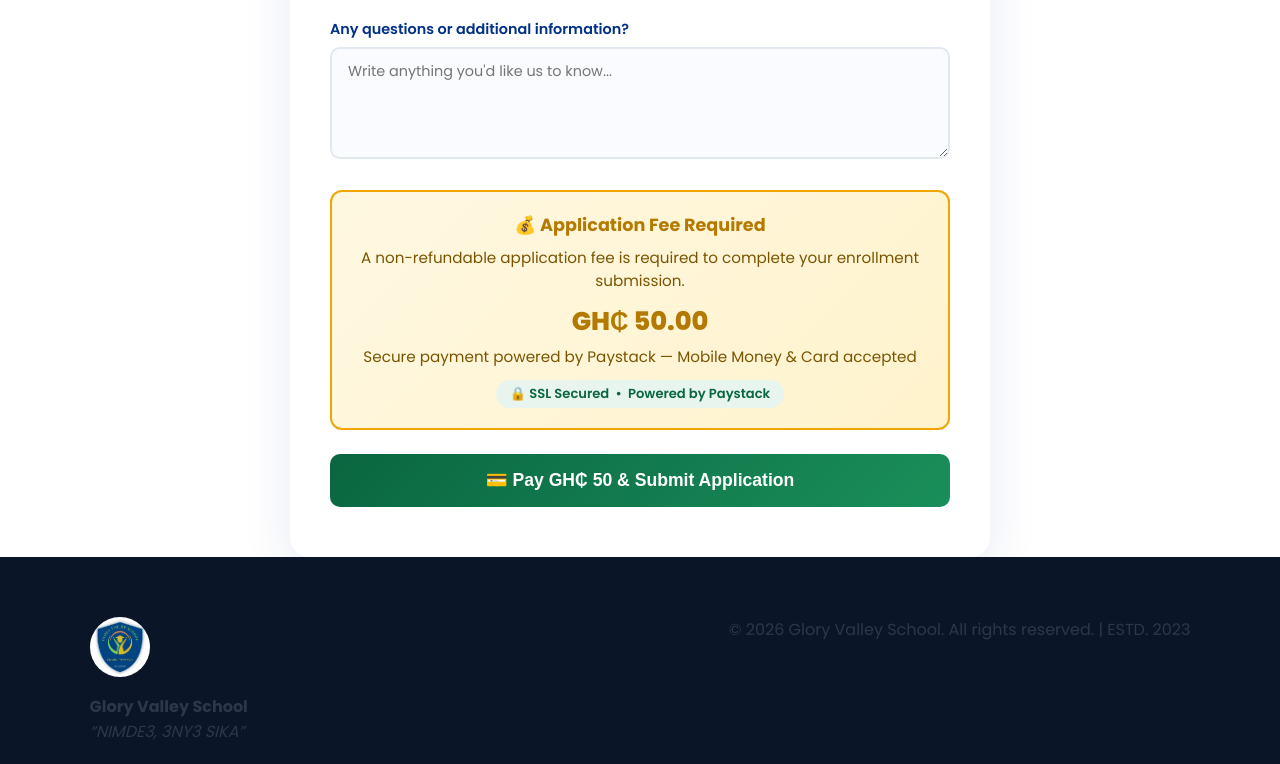
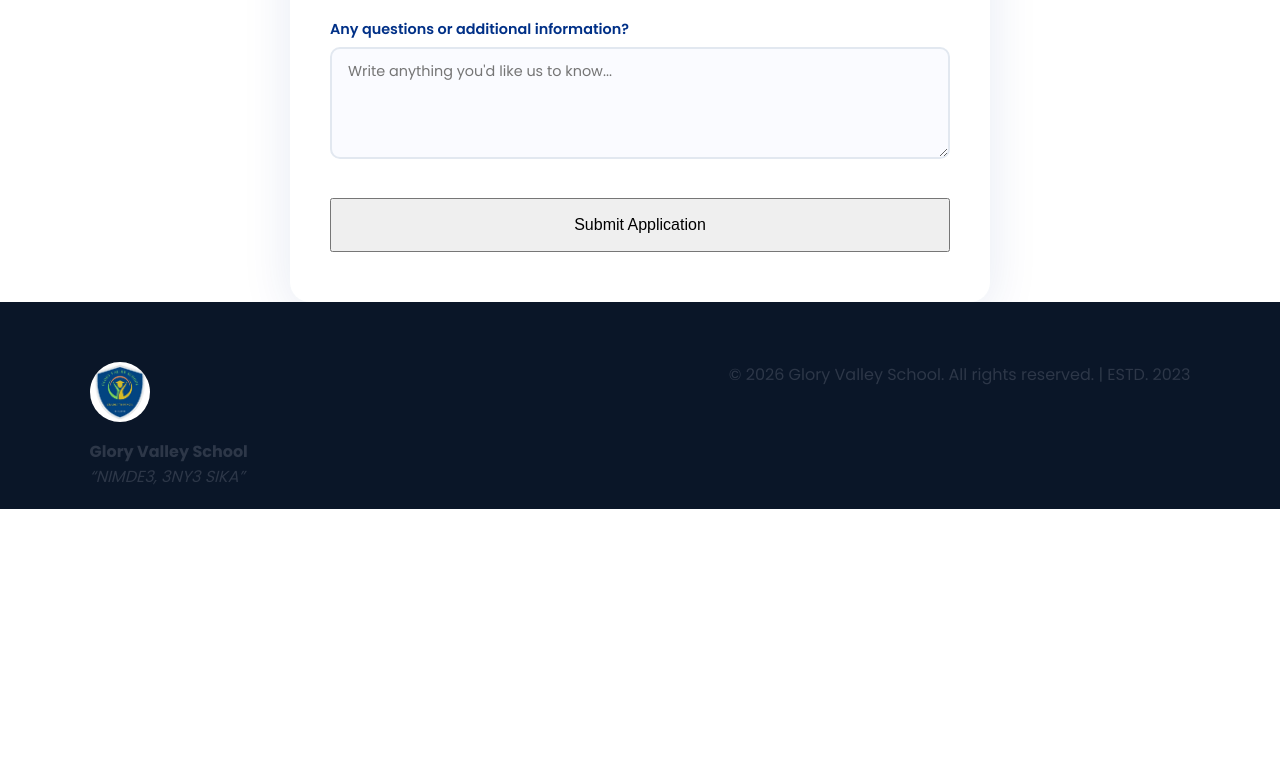
Before and after one commit to Nana-996/gloryvalley-website, a plain HTML site: page join.html in a window 1280 px wide. Shown: the part 1646-2410 px from the top of the page. After the commit the page ends 2155 px from the top, so only its background shows below. Drawn offline with Linux system fonts and the light colour scheme.

Commit message:
Remove Paystack - restore clean enrollment form with simple submit
Removed payment section and related JavaScript for Paystack integration.

```diff
--- a/join.html
+++ b/join.html
@@ -6,89 +6,11 @@
   <title>Join Us – Glory Valley School</title>
   <link rel="stylesheet" href="style.css"/>
   <link href="https://fonts.googleapis.com/css2?family=Poppins:wght@300;400;600;700;800&display=swap" rel="stylesheet"/>
-  <script src="https://js.paystack.co/v1/inline.js"></script>
   <script>
-    // Redirect to Netlify version if not on netlify.app (Netlify Forms only work on Netlify hosting)
     if (!window.location.hostname.includes('netlify.app') && !window.location.hostname.includes('localhost')) {
       window.location.replace('https://gloryvalleyschool.netlify.app/join');
     }
   </script>
-  <style>
-    .payment-notice {
-      background: linear-gradient(135deg, #fff8e1, #fff3cd);
-      border: 2px solid #f0a500;
-      border-radius: 12px;
-      padding: 20px 24px;
-      margin: 24px 0;
-      text-align: center;
-    }
-    .payment-notice h3 {
-      color: #b47a00;
-      margin: 0 0 8px;
-      font-size: 1.1rem;
-    }
-    .payment-notice p {
-      color: #7a5500;
-      margin: 0;
-      font-size: 0.95rem;
-    }
-    .payment-notice .fee-amount {
-      font-size: 1.6rem;
-      font-weight: 800;
-      color: #b47a00;
-      display: block;
-      margin: 10px 0 4px;
-    }
-    .pay-btn {
-      background: linear-gradient(135deg, #0a6640, #1a8f5a);
-      color: #fff;
-      border: none;
-      border-radius: 10px;
-      padding: 16px 40px;
-      font-size: 1.1rem;
-      font-weight: 700;
-      cursor: pointer;
-      width: 100%;
-      margin-top: 10px;
-      transition: opacity 0.2s;
-      display: flex;
-      align-items: center;
-      justify-content: center;
-      gap: 10px;
-    }
-    .pay-btn:hover { opacity: 0.88; }
-    .pay-btn:disabled { opacity: 0.5; cursor: not-allowed; }
-    .payment-badge {
-      display: inline-block;
-      background: #e8f5ee;
-      color: #0a6640;
-      border-radius: 20px;
-      padding: 4px 14px;
-      font-size: 0.82rem;
-      font-weight: 600;
-      margin-top: 12px;
-    }
-    #payment-status-msg {
-      display: none;
-      margin-top: 12px;
-      padding: 12px 18px;
-      border-radius: 8px;
-      font-weight: 600;
-      font-size: 0.95rem;
-    }
-    #payment-status-msg.success {
-      background: #d4edda;
-      color: #155724;
-      border: 1px solid #c3e6cb;
-      display: block;
-    }
-    #payment-status-msg.error {
-      background: #f8d7da;
-      color: #721c24;
-      border: 1px solid #f5c6cb;
-      display: block;
-    }
-  </style>
 </head>
 <body>
   <!-- NAVBAR -->
@@ -115,10 +37,8 @@
 
   <!-- ENROLLMENT FORM -->
   <section class="join-form-section">
-    <form name="enrollment" method="POST" data-netlify="true" class="join-form" id="enrollmentForm">
+    <form name="enrollment" method="POST" data-netlify="true" class="join-form">
       <input type="hidden" name="form-name" value="enrollment" />
-      <input type="hidden" name="paystack_reference" id="paystackRef" value="" />
-      <input type="hidden" name="payment_status" id="paymentStatus" value="" />
 
       <h2 class="form-section-title">&#128106; Parent / Guardian Information</h2>
       <div class="form-grid">
@@ -148,7 +68,7 @@
         </div>
         <div class="form-group form-group-full">
           <label>Email Address *</label>
-          <input type="email" name="email" id="parentEmail" placeholder="yourname@email.com" required/>
+          <input type="email" name="email" placeholder="yourname@email.com" required/>
         </div>
       </div>
 
@@ -195,20 +115,7 @@
         </div>
       </div>
 
-      <!-- PAYMENT SECTION -->
-      <div class="payment-notice">
-        <h3>&#128176; Application Fee Required</h3>
-        <p>A non-refundable application fee is required to complete your enrollment submission.</p>
-        <span class="fee-amount">GH&#8373; 50.00</span>
-        <p>Secure payment powered by Paystack &mdash; Mobile Money &amp; Card accepted</p>
-        <span class="payment-badge">&#128274; SSL Secured &nbsp;&bull;&nbsp; Powered by Paystack</span>
-      </div>
-
-      <div id="payment-status-msg"></div>
-
-      <button type="button" class="pay-btn" id="payBtn" onclick="initiatePayment()">
-        &#128179; Pay GH&#8373; 50 &amp; Submit Application
-      </button>
+      <button type="submit" class="submit-btn">Submit Application</button>
     </form>
   </section>
 
@@ -228,74 +135,6 @@
     function toggleMenu() {
       document.querySelector('.nav-links').classList.toggle('open');
     }
-
-    function initiatePayment() {
-      const form = document.getElementById('enrollmentForm');
-
-      // Validate all required fields before opening payment
-      const requiredFields = form.querySelectorAll('[required]');
-      let allValid = true;
-      requiredFields.forEach(function(field) {
-        if (!field.value.trim()) {
-          field.style.borderColor = '#e74c3c';
-          allValid = false;
-        } else {
-          field.style.borderColor = '';
-        }
-      });
-
-      if (!allValid) {
-        showStatus('error', '&#9888; Please fill in all required fields before payment.');
-        window.scrollTo({ top: form.offsetTop, behavior: 'smooth' });
-        return;
-      }
-
-      const email = document.getElementById('parentEmail').value.trim();
-      if (!email) {
-        showStatus('error', '&#9888; Please enter your email address to proceed with payment.');
-        return;
-      }
-
-      const payBtn = document.getElementById('payBtn');
-      payBtn.disabled = true;
-      payBtn.textContent = 'Opening payment...';
-
-      const handler = PaystackPop.setup({
-        key: 'pk_live_YOUR_PAYSTACK_PUBLIC_KEY_HERE',
-        email: email,
-        amount: 5000,
-        currency: 'GHS',
-        ref: 'GVS-' + new Date().getTime(),
-        label: 'Glory Valley School Application Fee',
-        metadata: {
-          student_name: form.querySelector('[name="student_name"]').value,
-          class_level: form.querySelector('[name="class_level"]').value
-        },
-        callback: function(response) {
-          // Payment successful - inject reference and submit form
-          document.getElementById('paystackRef').value = response.reference;
-          document.getElementById('paymentStatus').value = 'paid';
-          showStatus('success', '&#10003; Payment successful! Reference: ' + response.reference + '. Submitting your application...');
-          payBtn.textContent = 'Submitting...';
-          setTimeout(function() { form.submit(); }, 1500);
-        },
-        onClose: function() {
-          // Payment window closed without completing
-          payBtn.disabled = false;
-          payBtn.innerHTML = '&#128179; Pay GH&#8373; 50 &amp; Submit Application';
-          showStatus('error', '&#10005; Payment was not completed. Your application has NOT been submitted. Please pay to complete enrollment.');
-        }
-      });
-
-      handler.openIframe();
-    }
-
-    function showStatus(type, message) {
-      const el = document.getElementById('payment-status-msg');
-      el.className = type;
-      el.innerHTML = message;
-      el.scrollIntoView({ behavior: 'smooth', block: 'center' });
-    }
   </script>
 </body>
 </html>
```
